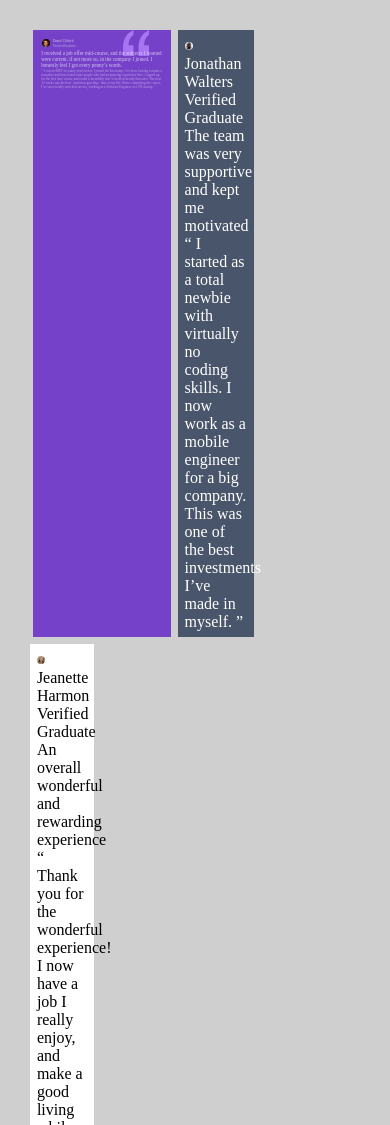
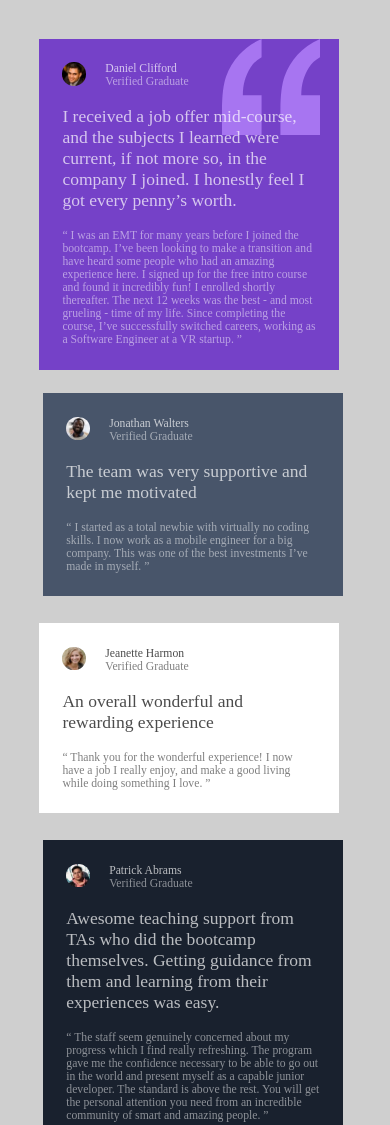
Before and after one commit to SalouniRaghuwanshi/new-testimonials-grid-section-main, a plain HTML site: page index.html in a window 390 px wide. Shown: the top 1125 px of the page. Drawn offline with Linux system fonts and the light colour scheme.

Commit message:
update file

```diff
--- a/index.html
+++ b/index.html
@@ -15,15 +15,17 @@
   </style>
 </head>
 <body>
-  <div class="dis">
+  <div class="dis dis2">
+  <div class="dis1">
+  <div class="dis dis2">
  <div class="v-box">
-  <div class="dis">
+  <div class="dis mdis">
     <img src="images/image-daniel.jpg" class="img1">
     <div class="text"><p class="div-opacity size1">Daniel Clifford</p>
-    <p class="p-opacity size1">VerifiedGraduate</p></div></div>
-
-   <div class="div-opacity size2">I received a job offer mid-course, and the subjects I learned were current, if not more so,
-    in the company I joined. I honestly feel I got every penny’s worth.</div>
+      <p class="p-opacity size1">Verified Graduate</p></div></div>
+<br>
+   <p class="div-opacity size2">I received a job offer mid-course, and the subjects I learned were current, if not more so,
+    in the company I joined. I honestly feel I got every penny’s worth.</p><br>
    <p class="p-opacity size1">“ I was an EMT for many years before I joined the bootcamp. I’ve been looking to make a
       transition and have heard some people who had an amazing experience here. I signed up
       for the free intro course and found it incredibly fun! I enrolled shortly thereafter.
@@ -31,43 +33,45 @@
       the course, I’ve successfully switched careers, working as a Software Engineer at a VR startup. ”</p>
  </div>
   <div class="b-box">
+    <div class="dis">
     <img src="images/image-jonathan.jpg" class="img1">
+    <div class="text"><p class="div-opacity size1">Jonathan Walters</p>
+      <p class="p-opacity size1">Verified Graduate</p></div></div><br>
 
-    Jonathan Walters
-  Verified Graduate
-
-  The team was very supportive and kept me motivated
-
-  “ I started as a total newbie with virtually no coding skills. I now work as a mobile engineer
-  for a big company. This was one of the best investments I’ve made in myself. ”
+     <p class="div-opacity size2">The team was very supportive and kept me motivated</p><br>
+     <p class="p-opacity size1"> “ I started as a total newbie with virtually no coding skills. I now work as a mobile engineer
+      for a big company. This was one of the best investments I’ve made in myself. ”</p>
    </div></div>
+   <div class="dis dis2">
 <div class="w-box">
+  <div class="dis">
   <img src="images/image-jeanette.jpg" class="img1">
-  Jeanette Harmon
-  Verified Graduate
-
-  An overall wonderful and rewarding experience
-
-  “ Thank you for the wonderful experience! I now have a job I really enjoy, and make a good living
-  while doing something I love. ”</div>
-
-  Patrick Abrams
-  Verified Graduate
-
-  Awesome teaching support from TAs who did the bootcamp themselves. Getting guidance from them and
+  <div class="text"><p class="div-opacity size1">Jeanette Harmon</p>
+    <p class="p-opacity size1">Verified Graduate</p></div></div><br>
+   <p class="div-opacity size2"> An overall wonderful and rewarding experience</p><br>
+   <p class="p-opacity size1"> “ Thank you for the wonderful experience! I now have a job I really enjoy, and make a good living
+    while doing something I love. ”</p>
+</div>
+<div class="box4">
+  <div class="dis">
+    <img src="images/image-patrick.jpg" class="img1">
+    <div class="text"><p class="div-opacity size1"> Patrick Abrams</p>
+      <p class="p-opacity size1">Verified Graduate</p></div></div><br>
+      <p class="div-opacity size2">Awesome teaching support from TAs who did the bootcamp themselves. Getting guidance from them and
         learning from their experiences was easy.
-
-  “ The staff seem genuinely concerned about my progress which I find really refreshing. The program
+       </p><br>
+      <p class="p-opacity size1">“ The staff seem genuinely concerned about my progress which I find really refreshing. The program
         gave me the confidence necessary to be able to go out in the world and present myself as a capable
         junior developer. The standard is above the rest. You will get the personal attention you need from
-  an incredible community of smart and amazing people. ”
-
-  Kira Whittle
-  Verified Graduate
-
-  Such a life-changing experience. Highly recommended!
-
-  “ Before joining the bootcamp, I’ve never written a line of code. I needed some structure from
+        an incredible community of smart and amazing people. ”</p>
+ </div></div></div>
+ <div class="box5">
+  <div class="dis">
+    <img src="images/image-kira.jpg" class="img1">
+    <div class="text"><p class="div-opacity size1"> Kira Whittle</p>
+      <p class="p-opacity size1">Verified Graduate</p></div></div><br>
+      <p class="div-opacity size2"> Such a life-changing experience. Highly recommended! </p><br>
+      <p class="p-opacity size1"> “ Before joining the bootcamp, I’ve never written a line of code. I needed some structure from
         professionals who can help me learn programming step by step. I was encouraged to enroll by a former
         student of theirs who can only say wonderful things about the program. The entire curriculum and staff
         did not disappoint. They were very hands-on and I never had to wait long for assistance. The agile team
@@ -75,10 +79,8 @@
         could ever have. In fact, I’ve often referred to it during interviews as an example of my developent
         experience. It certainly helped me land a job as a full-stack developer after receiving multiple offers.
         100% recommend! ”
-
-  <div class="attribution">
-    Challenge by <a href="https://www.frontendmentor.io?ref=challenge" target="_blank">Frontend Mentor</a>.
-    Coded by <a href="#">Your Name Here</a>.
+        </p>
+      </div>
     </div>
 </body>
 </html>
--- a/style.css
+++ b/style.css
@@ -1,20 +1,25 @@
 *{
-    margin: 1%;
+    margin: 0%;
     padding: 0%;
 }
 body{
     background-color: hsl(0, 0%, 81%);
-    margin: 6%;
+    margin-top: 4.5vw;
+    margin-bottom: 4.5vw;
+    margin-left: 11vw;
+    margin-right: 11vw;
 }
 .v-box{
-    width: 32vw;
+    width: 36vw;
     color: white;
     background-color:  hsl(263, 55%, 52%);
     background-image: url(images/bg-pattern-quotation.svg);
-    background-size: 6.7vw;
+    background-size: 7vw;
     background-position:80% 0% ;
     background-repeat: no-repeat;
-    padding: 2%;
+    padding: 1.7vw;
+    margin-right: 1vw;
+    margin-bottom: 1vw;
 }
 .dis{
     display: flex;
@@ -22,29 +27,123 @@ body{
 .p-opacity{
     opacity: 0.5;
 }
-
 .size1{
-    font-size: 0.86vw;
+    font-size: 0.9vw;
 }
 .div-opacity{
     opacity: 0.7;
 }
 .size2{
-    font-size: 1.3vw;
+    font-size: 1.4vw;
 }
 .img1{
     border-radius: 50%;
-    height: 2vw;
-
+    height: 2.4vw;
 }
 .b-box{
-    width: 16vw;
+    width: 14vw;
     color: white;
     background-color: hsl(217, 19%, 35%);
-    padding: 2%;
+    padding: 1.7vw;
+    margin-right: 1vw;
+    margin-bottom: 1vw;
+    margin-left: 1vw;
 }
 .w-box{
-    width: 13vw;
+    width: 14vw;
     background-color: white;
-    padding: 2%;
+    padding: 1.7vw;
+    margin-top: 1vw;
+    margin-right: 1vw;
 }
+.box4{
+    width: 36vw;
+    background-color: hsl(219, 29%, 14%);
+    padding: 1.7vw;
+    color: white;
+    margin-top: 1vw;
+    margin-right: 1vw;
+    margin-left: 1vw;
+}
+.box5{
+    width: 12.8vw;
+    background-color: white;
+    padding: 1.7vw;
+    margin-left: 1vw;
+}
+.dis1{
+display:flex;
+flex-direction: column;
+}
+.text{padding-left: 1vw;}
+@media (max-width:480px){
+    *{
+        margin: 0%;
+        padding: 0%;
+    }
+    body{
+        background-color: hsl(0, 0%, 81%);
+        margin: 10vw;
+    }
+    .v-box{
+       width: 65vw;
+        color: white;
+        background-color:  hsl(263, 55%, 52%);
+        background-image: url(images/bg-pattern-quotation.svg);
+        background-size: 25vw;
+        background-position:90% 0% ;
+        background-repeat: no-repeat;
+        padding: 6vw;
+        margin-bottom: 6vw;
+    }
+    .mdis{
+        display: flex;
+    }
+   .dis2{
+       display: flex;
+       flex-direction: column;
+   }
+    .p-opacity{
+        opacity: 0.5;
+    }
+    .size1{
+        font-size: 3vw;
+    }
+    .div-opacity{
+        opacity: 0.7;
+    }
+    .size2{
+        font-size: 4.5vw;
+    }
+    .img1{
+        border-radius: 50%;
+        height: 6vw;
+    }
+    .b-box{
+        width: 65vw;
+        color: white;
+        background-color: hsl(217, 19%, 35%);
+        padding: 6vw;
+        margin-bottom: 6vw;
+    }
+    .w-box{
+        width: 65vw;
+        background-color: white;
+        padding: 6vw;
+        margin-bottom: 6vw;
+    }
+    .box4{
+        width: 65vw;
+        background-color: hsl(219, 29%, 14%);
+        padding: 6vw;
+        color: white;
+        margin-bottom: 6vw;
+    }
+    .box5{
+        width: 65vw;
+        background-color: white;
+        padding: 6vw;
+        margin-bottom: 6vw;
+    }
+    .text{padding-left: 5vw;}
+}
```
Lines whose indentation alone changed are shown as unchanged.
